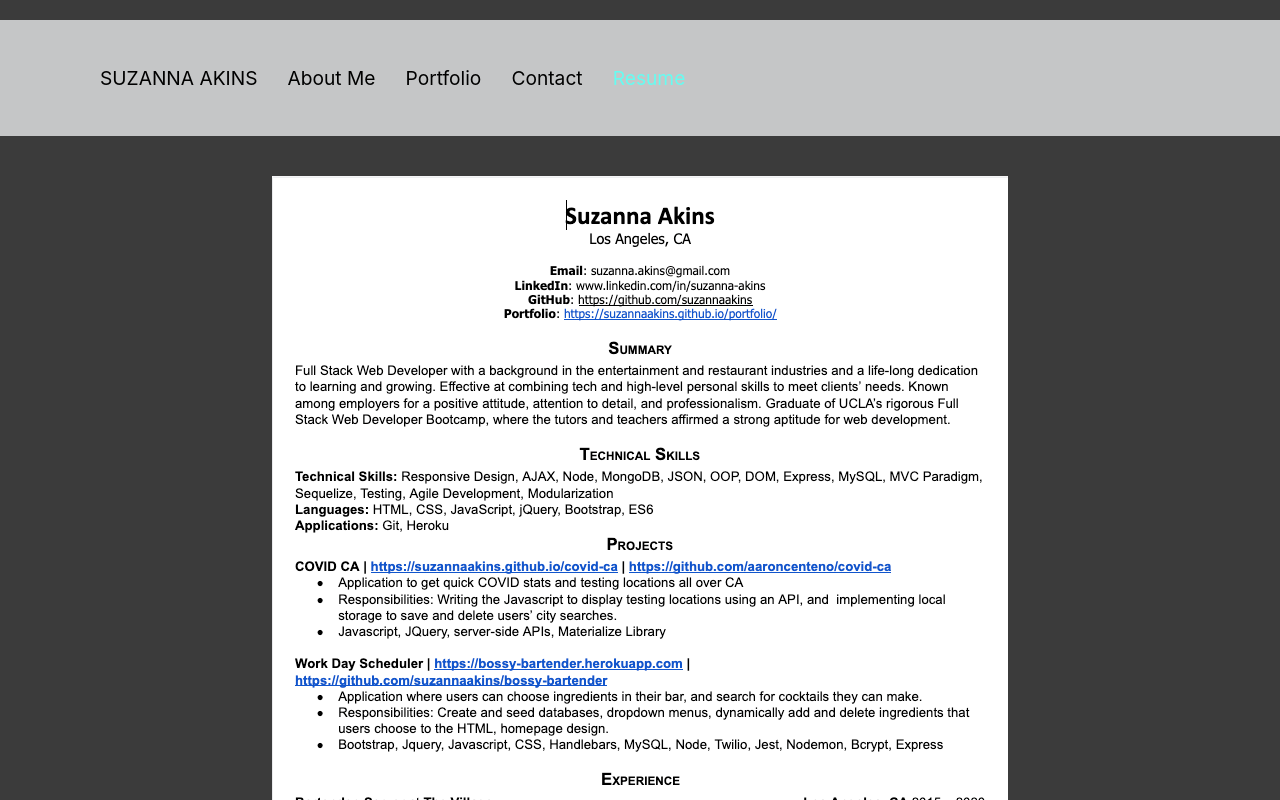
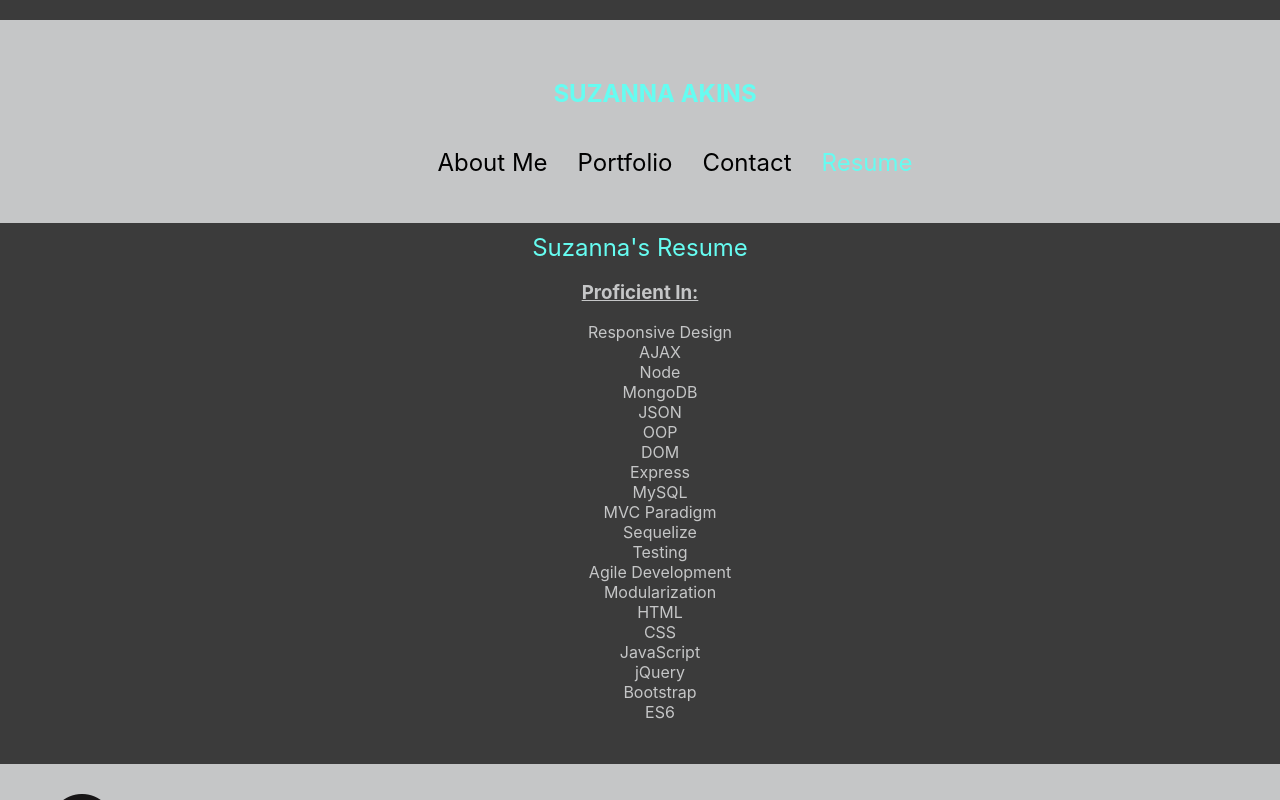
Before and after one commit to suzannaakins/react-portfolio, a React (Create React App) app: page / in a window 1280 px wide. Both pictures are taken after a click on the link "Resume". Shown: the top 800 px of the page. Built offline with nearby package versions, Linux system fonts and the light colour scheme.

Commit message:
resume page updated

```diff
--- a/src/App.js
+++ b/src/App.js
@@ -8,10 +8,6 @@ import Resume from './components/Resume'
 
 function App() {
   const [sections] = useState([
-    {
-      name: 'SUZANNA AKINS',
-      component: <About />
-    },
     {
       name: 'About Me',
       component: <About />
--- /dev/null
+++ b/src/components/Header/index.css
@@ -0,0 +1,3 @@
+a {
+    color: black;
+}
--- a/src/components/Header/index.js
+++ b/src/components/Header/index.js
@@ -1,11 +1,17 @@
 import React from 'react';
 import Nav from '../Nav';
-import About from '../About'
+import './index.css'
 
 function Header(props) {
+
+    const { sections, currentSection, setCurrentSection } = props;
+
     return (
         <header>
-            {/* <h1>SUZANNA AKINS</h1> */}
+            <h1>
+                <a onClick={() => {setCurrentSection(sections[0])}}>
+                                SUZANNA AKINS</a>
+             </h1>
             <Nav
                 sections={props.sections}
                 currentSection={props.currentSection}
--- a/src/components/Resume/index.css
+++ b/src/components/Resume/index.css
@@ -3,3 +3,12 @@ div {
     margin: 0 auto;
     text-align: center;
 }
+
+a {
+    font-size: x-large;
+}
+
+h3 {
+    text-decoration: underline;
+    font-weight: bolder;
+}
--- a/src/components/Resume/index.js
+++ b/src/components/Resume/index.js
@@ -1,14 +1,77 @@
 import React from 'react';
-import resume from './resume.png'
 import './index.css'
 
 function Resume() {
     return (
         <div>
-            <img
-                src={resume}
-                alt="Suzanna's Resume"
-            />
+            <a href="/resume.pdf">
+                Suzanna's Resume
+            </a>
+            <h3>
+                Proficient In:
+                </h3>
+            <ul>
+                <li>
+                    Responsive Design
+                    </li>
+                <li>
+                    AJAX
+                    </li>
+                <li>
+                    Node
+                    </li>
+                <li>
+                    MongoDB
+                    </li>
+                <li>
+                    JSON
+                    </li>
+                <li>
+                    OOP
+                    </li>
+                <li>
+                    DOM
+                    </li>
+                <li>
+                    Express
+                    </li>
+                <li>
+                    MySQL
+                    </li>
+                <li>
+                    MVC Paradigm
+                    </li>
+                <li>
+                    Sequelize
+                    </li>
+                <li>
+                    Testing
+                    </li>
+                <li>
+                    Agile Development
+                    </li>
+                <li>
+                    Modularization
+                    </li>
+                <li>
+                    HTML
+                     </li>
+                <li>
+                    CSS
+                    </li>
+                <li>
+                    JavaScript
+                    </li>
+                <li>
+                    jQuery
+                    </li>
+                <li>
+                    Bootstrap
+                    </li>
+                <li>
+                    ES6
+                    </li>
+            </ul>
         </div>
 
     )
--- a/src/index.css
+++ b/src/index.css
@@ -7,6 +7,10 @@ body {
     color: #C5C6C7;
 }
 
+nav {
+  display: inline-block
+}
+
 nav a {
   text-decoration: none;
   color: black;
@@ -14,10 +18,11 @@ nav a {
 
 li {
   list-style: none;
+  text-align: center;
+  justify-content: center;
 }
 
 nav ul {
-  text-align: right;
   list-style-type: none;
   flex-direction: row;
 }
@@ -68,5 +73,11 @@ header {
 }
 
 footer {
-  justify-content: flex-end;
+  justify-content: center;
+  align-items: center;
 }
+
+.pagetitle {
+  font-size: xx-large;
+  color: green;
+}
```
Also changed, not shown: 2 other files (tests, documents, lock files or other folders).
